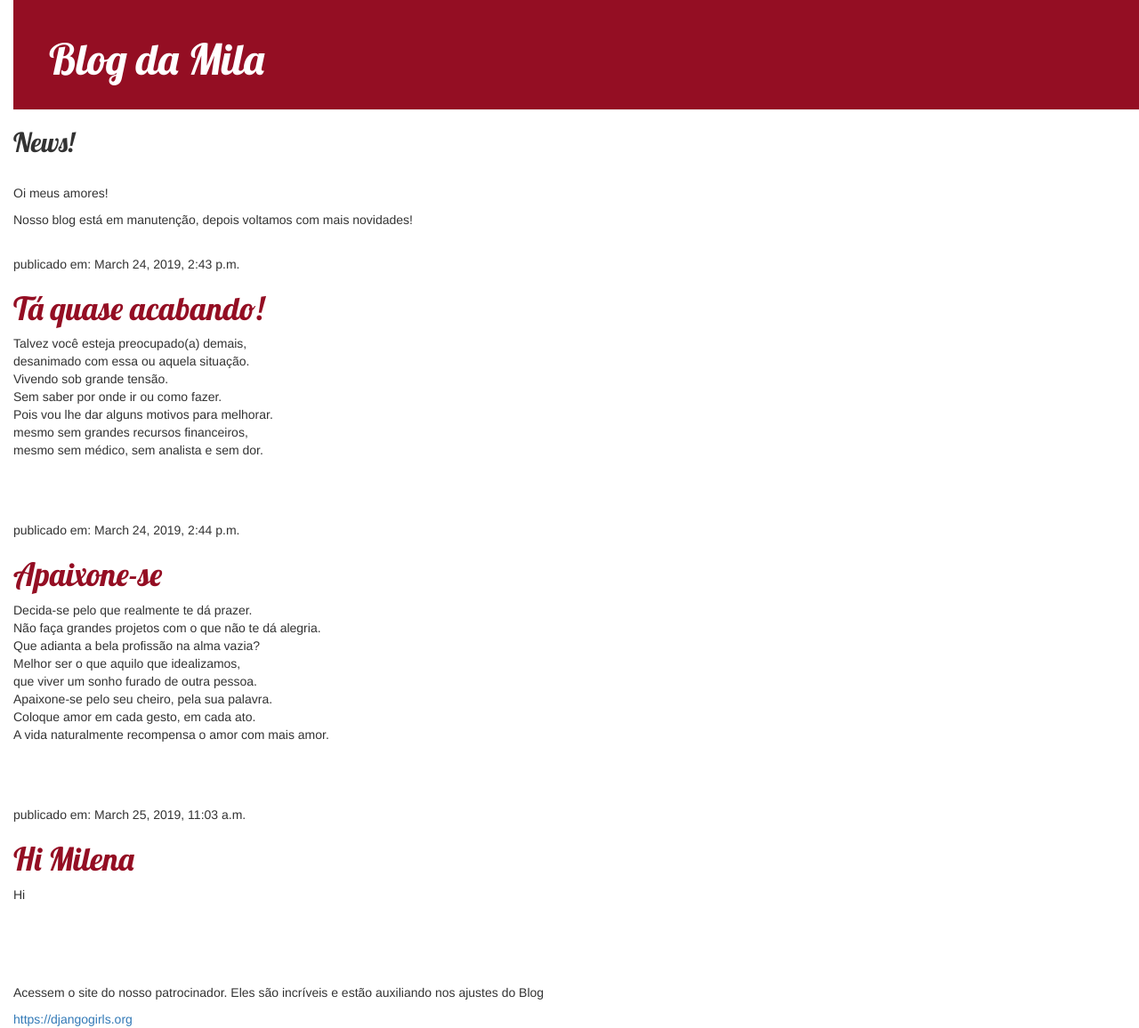
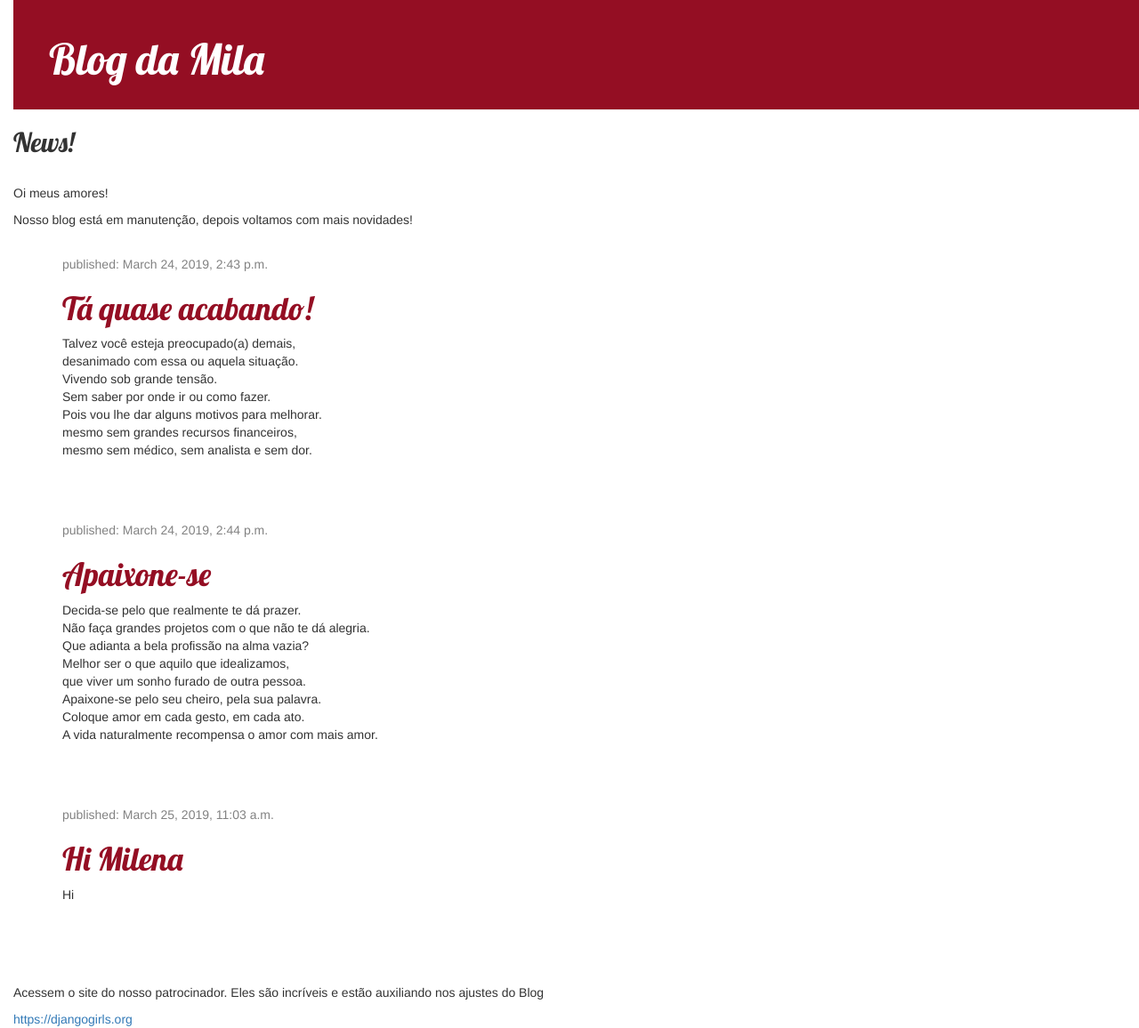
Before and after one commit to milenalinsb/my-first-blog, a Django app: page / in a window 1280 px wide. Shown: the whole page at 89% size. Run offline with Django 3.2, Linux system fonts and the light colour scheme; data comes from the database, SQL or seed files in the repository; some libraries are stand-ins or nearby versions.

Commit message:
banco atualizado1

```diff
--- a/blogger/templates/blogger/post_list.html
+++ b/blogger/templates/blogger/post_list.html
@@ -17,17 +17,24 @@
 <body>
     <p>Oi meus amores!</p>
     <p>Nosso blog está em manutenção, depois voltamos com mais novidades!</p> <br>
-    {% for post in posts %}
-        <div class="post">
-            <p>publicado em: {{ post.published_date }}</p>
-            <h1><a href="">{{ post.title }}</a></h1>
-            <p>{{ post.text|linebreaksbr }}</p>
+    <div class="content container">
+            <div class="row">
+                <div class="col-md-8">
+                    {% for post in posts %}
+                        <div class="post">
+                            <div class="date">
+                                <p>published: {{ post.published_date }}</p>
+                            </div>
+                            <h1><a href="">{{ post.title }}</a></h1>
+                            <p>{{ post.text|linebreaksbr }}</p>
+                        </div>
+                    {% endfor %}
+                </div>
+            </div>
         </div>
-    {% endfor %}
     <br>
     <p> Acessem o site do nosso patrocinador. Eles são incríveis e estão auxiliando nos ajustes do Blog</p>
     <a href="https://djangogirls.org">https://djangogirls.org</a>
-
 </body>
 
 </html>
```
